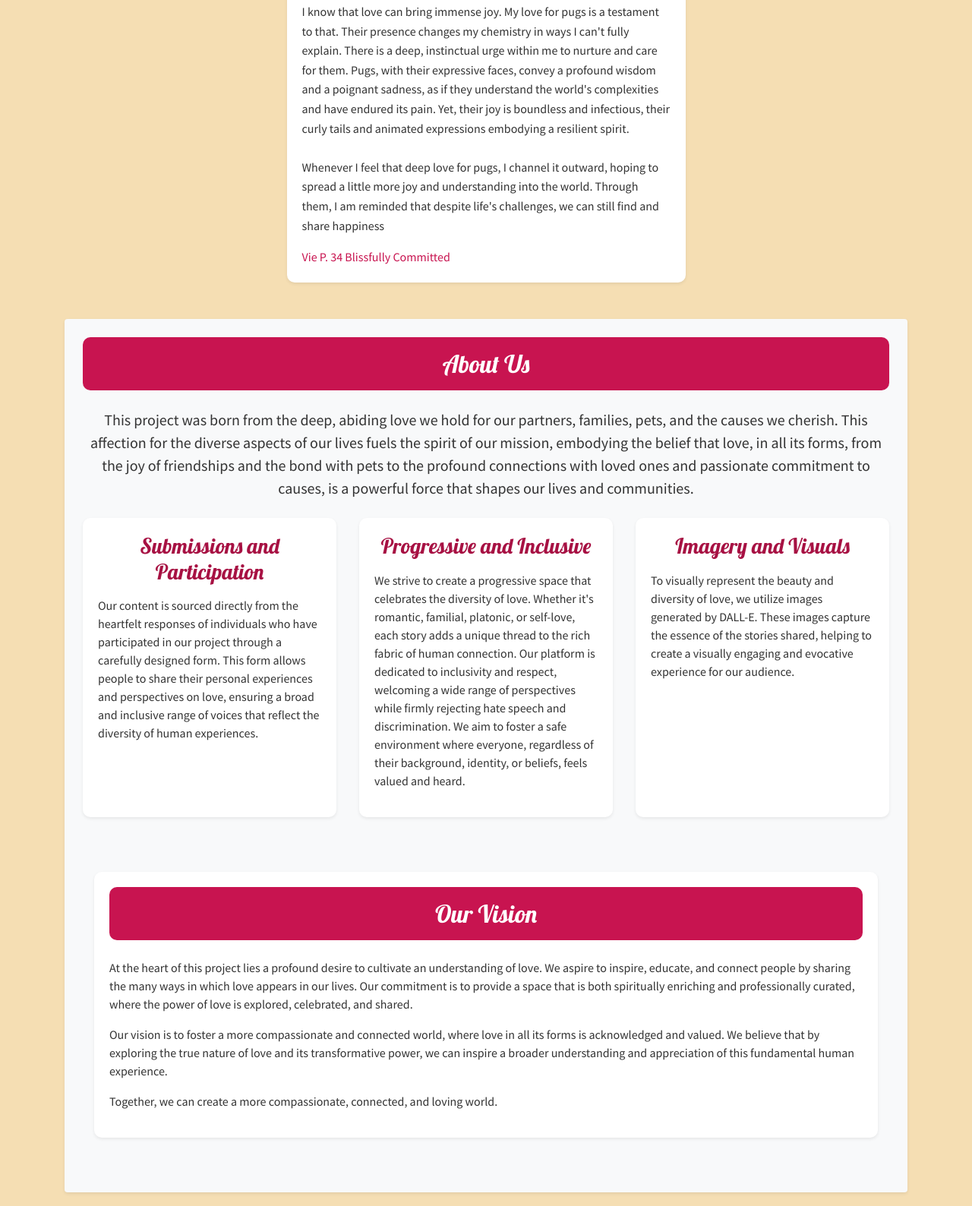
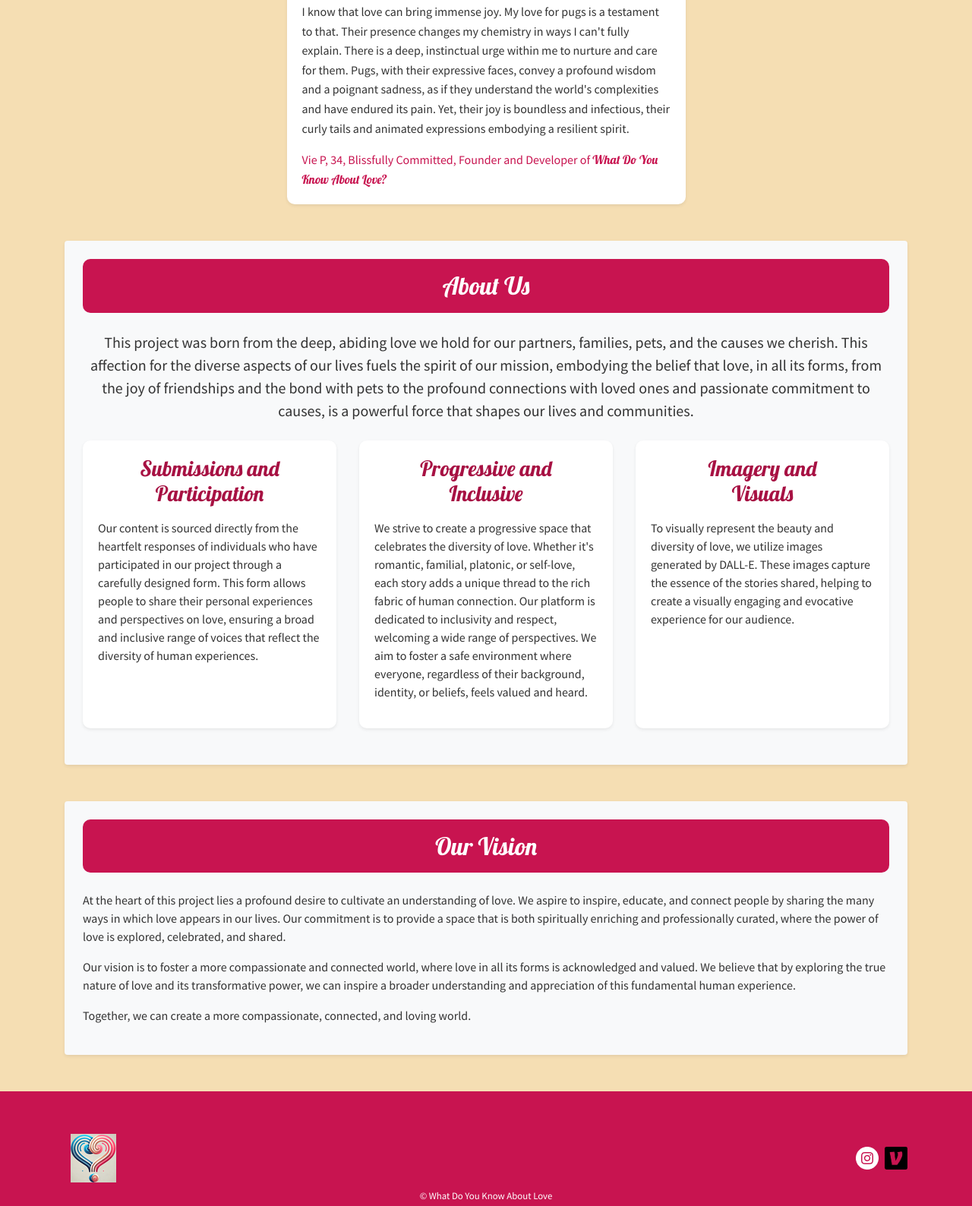
Before and after one commit to ThatsVie/What-do-you-know-about-love, a plain HTML site: page about.html in a window 1280 px wide. Shown: the part 882-2470 px from the top of the page at 76% size. Drawn offline with nearby package versions, Linux system fonts and the light colour scheme.

Commit message:
ediciones en about.html

```diff
--- a/about.html
+++ b/about.html
@@ -63,24 +63,25 @@
       <div class="col-md-6">
         <div class="card border-0 shadow-sm h-100 bg-white">
           <div class="card-body d-flex flex-column">
-            <img src="images/ilovepugs.png" class="card-img-top img-fluid rounded-top" alt="Stylized illustration of a person with curly hair wearing a mask, holding a happy pug. The image features a color scheme of shades of pink, blue, tan, and white, with abstract shapes in the background." style="object-fit: cover;">
+            <img src="images/ilovepugs.png" class="card-img-top img-fluid rounded-top" alt="Stylized illustration of a person with curly hair wearing a mask, holding a happy pug." style="object-fit: cover;">
             <h1 class="card-title mt-3 text-bolder-pink">What do you know about love?</h1>
             <p class="card-text flex-grow-1">
-              I know that love can bring immense joy. My love for pugs is a testament to that. Their presence changes my chemistry in ways I can't fully explain. There is a deep, instinctual urge within me to nurture and care for them. Pugs, with their expressive faces, convey a profound wisdom and a poignant sadness, as if they understand the world's complexities and have endured its pain. Yet, their joy is boundless and infectious, their curly tails and animated expressions embodying a resilient spirit. <br><br>
-              Whenever I feel that deep love for pugs, I channel it outward, hoping to spread a little more joy and understanding into the world. Through them, I am reminded that despite life's challenges, we can still find and share happiness
+              I know that love can bring immense joy. My love for pugs is a testament to that. Their presence changes my chemistry in ways I can't fully explain. There is a deep, instinctual urge within me to nurture and care for them. Pugs, with their expressive faces, convey a profound wisdom and a poignant sadness, as if they understand the world's complexities and have endured its pain. Yet, their joy is boundless and infectious, their curly tails and animated expressions embodying a resilient spirit.
             </p>
-            <p class="card-text text-bold-pink">Vie P. 34 Blissfully Committed</p>
+            <p class="card-text text-bold-pink">
+              Vie P, 34, Blissfully Committed, Founder and Developer of
+              <span class="romanceText">What Do You Know About Love?</span>
+            </p>
           </div>
         </div>
       </div>
     </div>
 
-    <div id="about" class="about-container bg-light p-4 rounded shadow-sm">
+    <div class="about-container bg-light p-4 rounded shadow-sm">
       <h2 class="text-center text-white mb-4 romanceText" tabindex="0">About Us</h2>
       <p class="lead text-center">
         This project was born from the deep, abiding love we hold for our partners, families, pets, and the causes we cherish. This affection for the diverse aspects of our lives fuels the spirit of our mission, embodying the belief that love, in all its forms, from the joy of friendships and the bond with pets to the profound connections with loved ones and passionate commitment to causes, is a powerful force that shapes our lives and communities.
       </p>
-
       <div class="row mt-4">
         <div class="col-md-4 mb-4">
           <div class="card border-0 shadow-sm h-100 bg-white">
@@ -96,9 +97,9 @@
         <div class="col-md-4 mb-4">
           <div class="card border-0 shadow-sm h-100 bg-white">
             <div class="card-body">
-              <h3 class="romanceText text-center mb-3 text-bolder-pink" tabindex="0">Progressive and Inclusive</h3>
+              <h3 class="romanceText text-center mb-3 text-bolder-pink" tabindex="0">Progressive and<br> Inclusive</h3>
               <p>
-                We strive to create a progressive space that celebrates the diversity of love. Whether it's romantic, familial, platonic, or self-love, each story adds a unique thread to the rich fabric of human connection. Our platform is dedicated to inclusivity and respect, welcoming a wide range of perspectives while firmly rejecting hate speech and discrimination. We aim to foster a safe environment where everyone, regardless of their background, identity, or beliefs, feels valued and heard.
+                We strive to create a progressive space that celebrates the diversity of love. Whether it's romantic, familial, platonic, or self-love, each story adds a unique thread to the rich fabric of human connection. Our platform is dedicated to inclusivity and respect, welcoming a wide range of perspectives. We aim to foster a safe environment where everyone, regardless of their background, identity, or beliefs, feels valued and heard.
               </p>
             </div>
           </div>
@@ -107,7 +108,7 @@
         <div class="col-md-4 mb-4">
           <div class="card border-0 shadow-sm h-100 bg-white">
             <div class="card-body">
-              <h3 class="romanceText text-center mb-3 text-bolder-pink" tabindex="0">Imagery and Visuals</h3>
+              <h3 class="romanceText text-center mb-3 text-bolder-pink" tabindex="0">Imagery and<br> Visuals</h3>
               <p>
                 To visually represent the beauty and diversity of love, we utilize images generated by DALL-E. These images capture the essence of the stories shared, helping to create a visually engaging and evocative experience for our audience.
               </p>
@@ -115,10 +116,9 @@
           </div>
         </div>
       </div>
+    </div>
 
-      <div class="col-md-12 my-5">
-        <div class="card border-0 shadow-sm">
-          <div class="card-body">
+    <div id="vision" class="vision-container bg-light p-4 rounded shadow-sm mt-5">
       <h2 class="text-center text-white mb-4 romanceText" tabindex="0">Our Vision</h2>
       <p>
         At the heart of this project lies a profound desire to cultivate an understanding of love. We aspire to inspire, educate, and connect people by sharing the many ways in which love appears in our lives. Our commitment is to provide a space that is both spiritually enriching and professionally curated, where the power of love is explored, celebrated, and shared.
@@ -130,12 +130,7 @@
         Together, we can create a more compassionate, connected, and loving world.
       </p>
     </div>
-        </div>
-      </div>
-    </div>
   </main>
-
-
 
   <!-- Footer Section -->
   <footer class="container-fluid text-white pt-5 pb-4">
```
Lines whose indentation alone changed are shown as unchanged.
